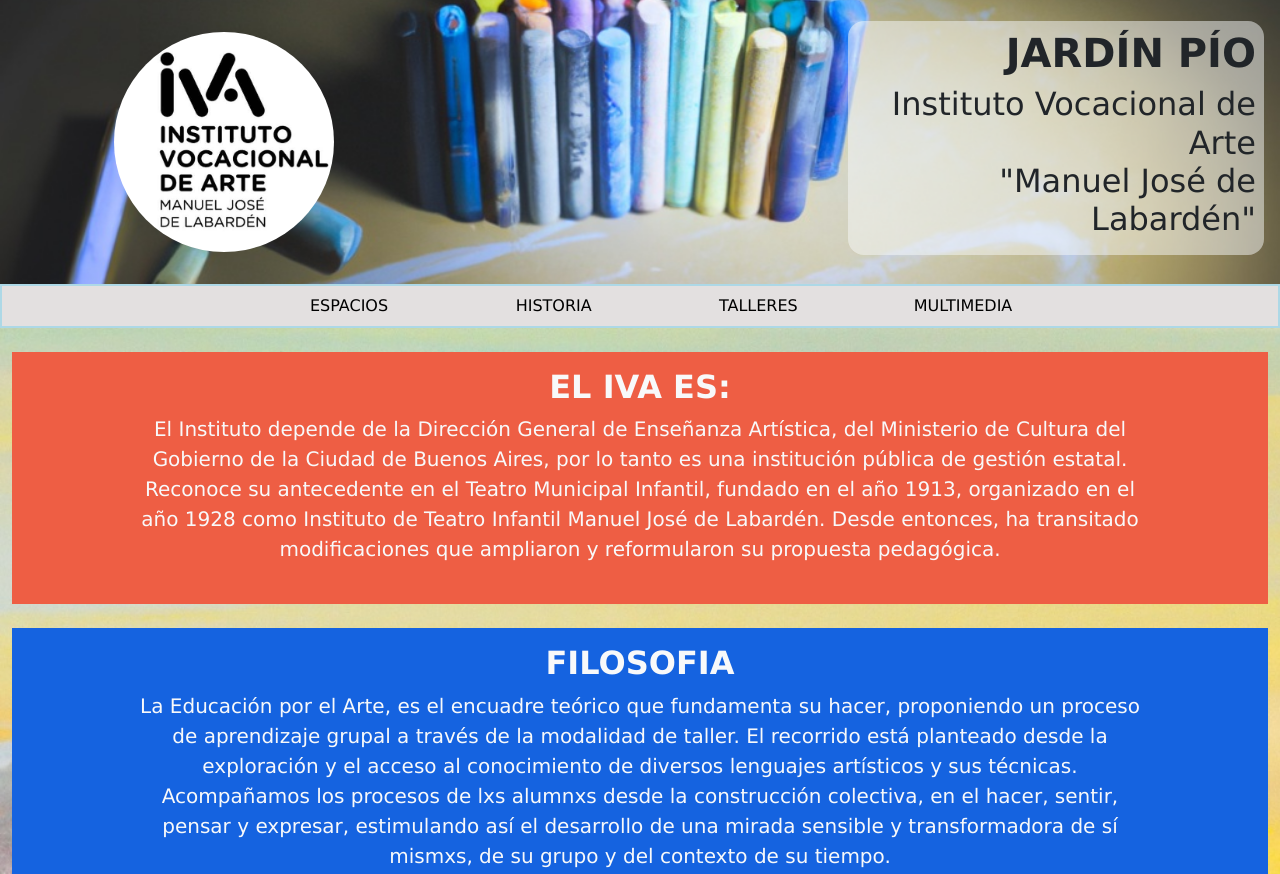
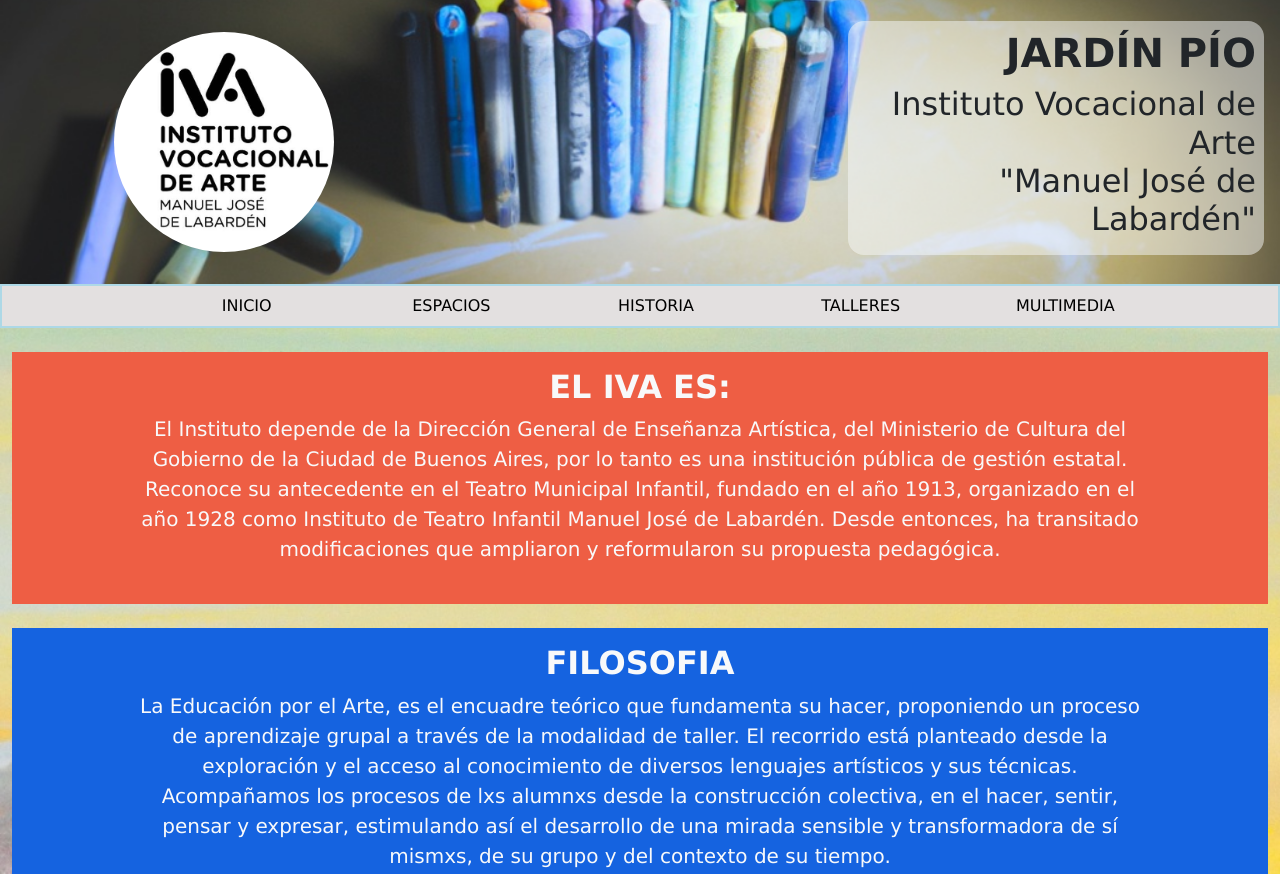
Before and after one commit to gomez-code/proyecto-final-con-sass, a plain HTML site: page index.html in a window 1280 px wide. Shown: the top 874 px of the page. Drawn offline with nearby package versions, Linux system fonts and the light colour scheme.

Commit message:
agrego enlace en el nav de inicio para que quede más parejo

```diff
--- a/index.html
+++ b/index.html
@@ -26,7 +26,8 @@
     </header>
     <nav class="conteiner-fluid text-center sticky-top p-2" style="background-color: rgb(227, 224, 224); border: 2px solid lightblue;"><!--menu de navegación-->
         <ul class="row justify-content-md-center align-items-center">
-            <li class="row gx-1 col-lg-2"><a href="paginas/espacio.html">ESPACIOS</a</li>
+            <li class="row gx-1 col-lg-2"><a href="./index.html">INICIO</a</li>
+            <li class="row gx-1 col-lg-2"><a href="./paginas/espacio.html">ESPACIOS</a</li>
             <li class="row gx-1 col-lg-2"><a href="./paginas/historia.html">HISTORIA</a></li>
             <li class="row gx-1 col-lg-2"><a href="./paginas/talleres.html">TALLERES</a></li>
             <li class="row gx-1 col-lg-2"><a href="./paginas/multimedia.html">MULTIMEDIA</a></li>
```
